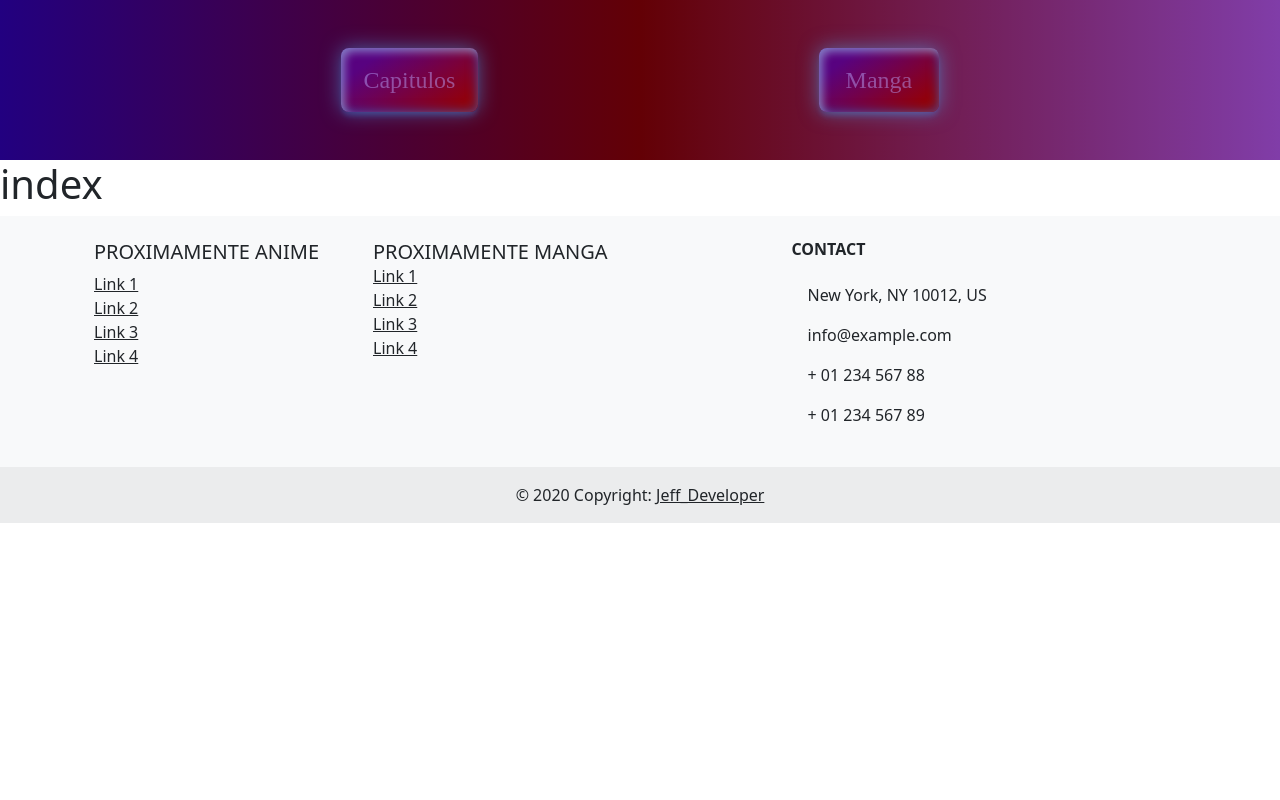
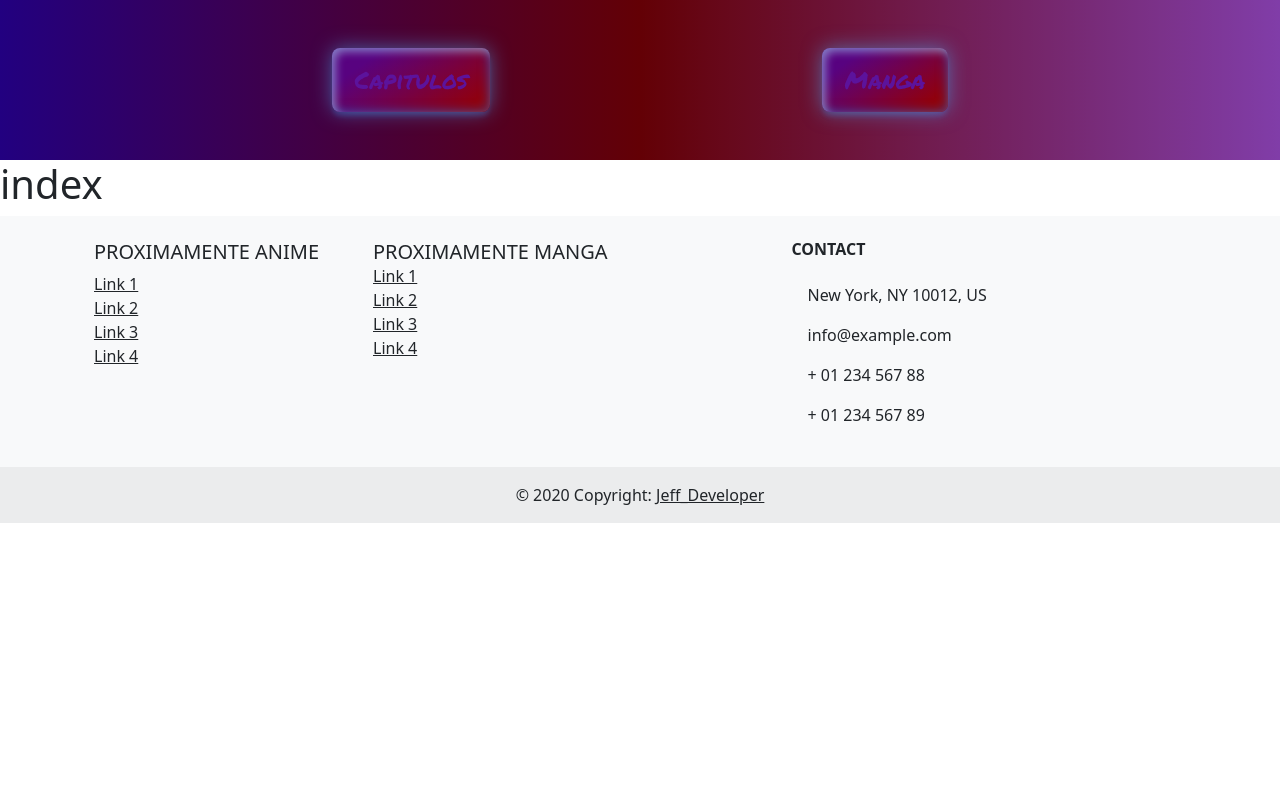
Before and after one commit to HaiDekimasu/Samuray-x-python, a Django app: page / in a window 1280 px wide. Run offline with Django 3.2, Linux system fonts and the light colour scheme; some web fonts are replaced.

Commit message:
modified:   Templates/layout/base.html 	modified:   static/styles/styles.css

```diff
--- a/Templates/layout/base.html
+++ b/Templates/layout/base.html
@@ -7,7 +7,9 @@
         <title></title>
         <meta name="description" content="">
         <meta name="viewport" content="width=device-width, initial-scale=1">
-
+        <link rel="preconnect" href="https://fonts.googleapis.com">
+        <link rel="preconnect" href="https://fonts.gstatic.com" crossorigin>
+        <link href="https://fonts.googleapis.com/css2?family=Permanent+Marker&display=swap" rel="stylesheet">
         <link href="https://cdn.jsdelivr.net/npm/bootstrap@5.3.2/dist/css/bootstrap.min.css" rel="stylesheet" integrity="sha384-T3c6CoIi6uLrA9TneNEoa7RxnatzjcDSCmG1MXxSR1GAsXEV/Dwwykc2MPK8M2HN" crossorigin="anonymous">
         <link rel="stylesheet" href="{% static "styles/styles.css" %}">
     </head>
--- a/static/styles/styles.css
+++ b/static/styles/styles.css
@@ -9,13 +9,7 @@ body{
 a{
     list-style: none;
 }
-:root{
---fonts-manga: manga;
-}
-@font-face {
-    font-family: manga;
-    src: url(fonts/manga.ttf);
-}
+
 /* background-image: linear-gradient(to right,#220080,#630005,#59008dc2); */
 
 /*CONTENEDOR PRINCIPAL_________________________________________________________________________________________*/
@@ -72,9 +66,9 @@ a{
 /*BOTONES___________________________________________________________________________*/
 .botonnav {
     text-decoration: none;
-    color: #bca9ff77;
+    color: #5c139c;
     cursor: pointer;
-    font-family: var(--fonts-manga);
     font-size: x-large;
+    font-family: 'Permanent Marker', cursive;
 }
 /**/
```
